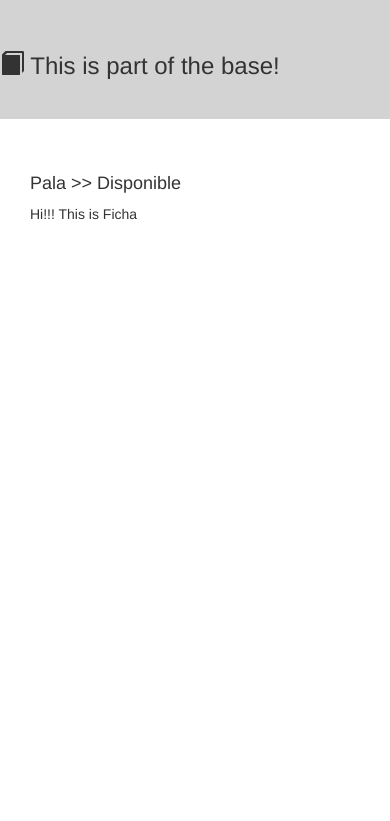
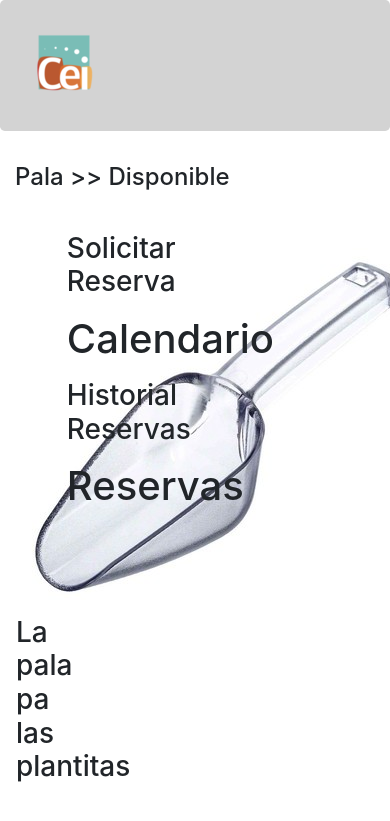
Before and after one commit to DCC-CC4401/2018-1-Simmonds-Manzanilla-T3, a Django app: page /articulos/ in a window 390 px wide; the page is wider, and only the part inside the window is pictured. Shown: the top 821 px of that part. Run offline with Django 3.2, Linux system fonts and the light colour scheme; data comes from the database, SQL or seed files in the repository; data that the repository does not hold is empty; some libraries are stand-ins or nearby versions.

Commit message:
add base.html y bla

```diff
--- a/articulos/templates/articulos/ficha.html
+++ b/articulos/templates/articulos/ficha.html
@@ -4,9 +4,8 @@
 {% endblock %}
 
 {% block body %}
-    <div class="modal-body row">
-        <div class="col-md-6">
-            <div class="container">
+    <header>
+        <div class="container">
                 <h4>{{ articulo.nombre }} >>
                     {% if True == articulo.estadoActual %}
                         Disponible
@@ -15,13 +14,54 @@
                     {% endif %}
                 </h4>
             </div>
-        </div>
+    </header>
 
-        <div class="col-md-6">
-            <div class="container">
-                Hi!!! This is Ficha
+    <div class="container">
+        <div class="row">
+            <div class="modal-body row">
+                <div class="col-md-7 col-1">
+                    <div>
+                        <img src="../../static/images/pala.jpg">
+                    </div>
+
+                    <div>
+                        <h3>
+                            {{ articulo.descripcion }}
+                        </h3>
+                    </div>
+                </div>
+                <div class="col-md-5 col-3">
+                    <div class="container">
+                        <div>
+                            <p>
+                                <h3>
+                                    Solicitar Reserva
+                                </h3>
+                            </p>
+                            <p>
+                                <h1>
+                                    Calendario
+                                </h1>
+                            </p>
+                        </div>
+                        <div>
+                            <p>
+                                <h3>
+                                    Historial Reservas
+                                </h3>
+                            </p>
+                            <p>
+                                <h1>
+                                    Reservas
+                                </h1>
+                            </p>
+                        </div>
+                    </div>
+                </div>
             </div>
         </div>
     </div>
 
+
+
 {% endblock %}
--- /dev/null
+++ b/articulos/templates/articulos/style.css
@@ -0,0 +1,4 @@
+.img-responsive{
+  max-width: 10%;
+  height: 10%;
+}
--- a/articulos/templates/base.html
+++ b/articulos/templates/base.html
@@ -1,18 +1,29 @@
 <!DOCTYPE html>
 <html lang="en">
 <head>
-    <link href="//netdna.bootstrapcdn.com/bootstrap/3.0.0/css/bootstrap.min.css" rel="stylesheet">
+    <meta name="viewport" content="width=device-width, initial-scale=1">
+    <link rel="stylesheet" href="https://stackpath.bootstrapcdn.com/bootstrap/4.1.1/css/bootstrap.min.css" integrity="sha384-WskhaSGFgHYWDcbwN70/dfYBj47jz9qbsMId/iRN3ewGhXQFZCSftd1LZCfmhktB" crossorigin="anonymous">
+    <link rel="stylesheet" href="articulos/style.css">
     {% block head %}
     {% endblock %}
     <meta charset="UTF-8">
     <title>Title</title>
 </head>
 <body>
-    <div class="jumbotron" style="background:lightgray">
-        <h3>
-            <span class="glyphicon glyphicon-book"></span> This is part of the base!
-        </h3>
-    </div>
+    <header>
+        <div class="jumbotron" style="background:lightgray">
+            <div class="container">
+                <div class="row">
+                    <div class="col-md-6">
+                        <img src="../static/images/logocei.png" class="img-fluid" alt="Responsive image">
+                    </div>
+                    <div class="col-md-6">
+
+                    </div>
+                </div>
+            </div>
+        </div>
+    </header>
     {% block body %}
     {% endblock %}
 </body>
--- a/articulos/views.py
+++ b/articulos/views.py
@@ -7,6 +7,6 @@ import articulos.models as models
 class Articulo(View):
     def get(self,request,*args,**kwargs):
         models.Articulo.objects.all().delete()
-        models.Articulo.objects.create(nombre='Pala',descripcion='o',estadoActual=True)
+        models.Articulo.objects.create(nombre='Pala',descripcion='La pala pa las plantitas',estadoActual=True)
         arg = {'articulo':models.Articulo.objects.filter(nombre='Pala').first()}
         return render(request,'articulos/ficha.html',arg)
```
Also changed, not shown: articulos/static/images/logocei.png (added), articulos/static/images/pala.jpg (added), articulos/static/images/pala.png (added).
